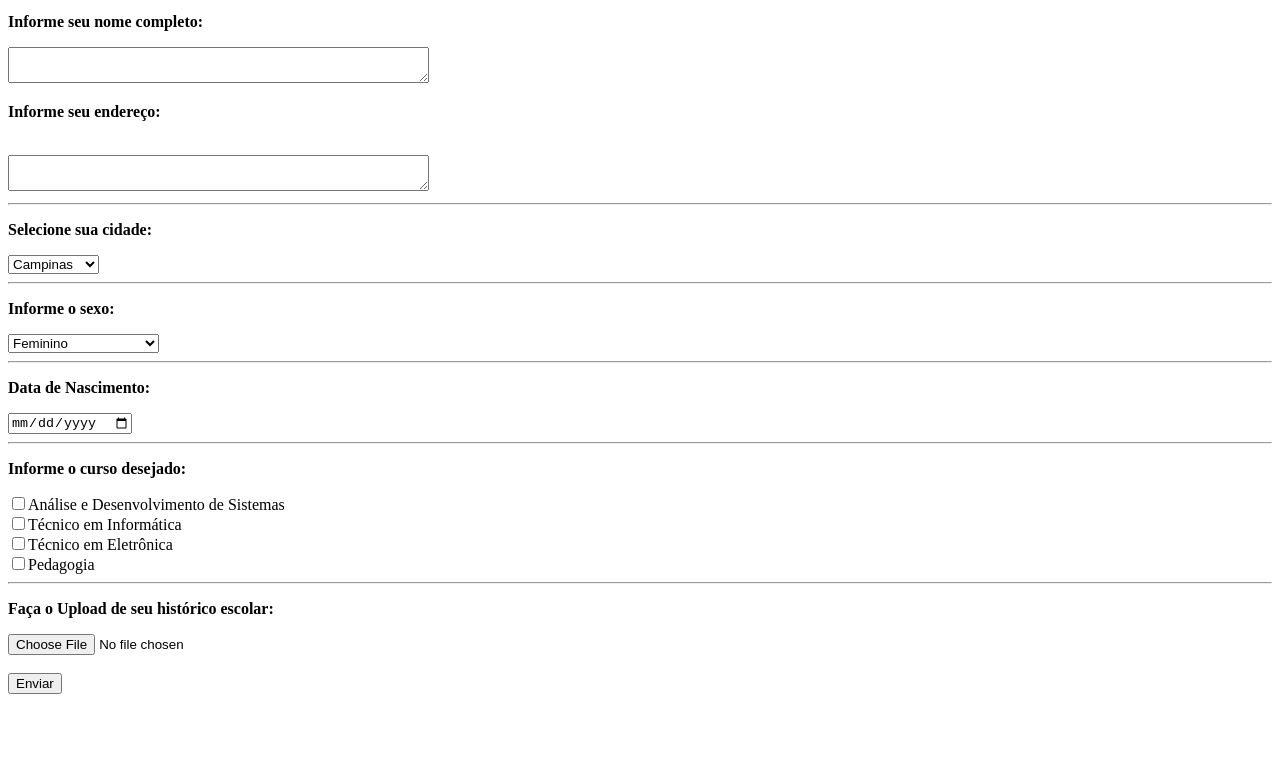
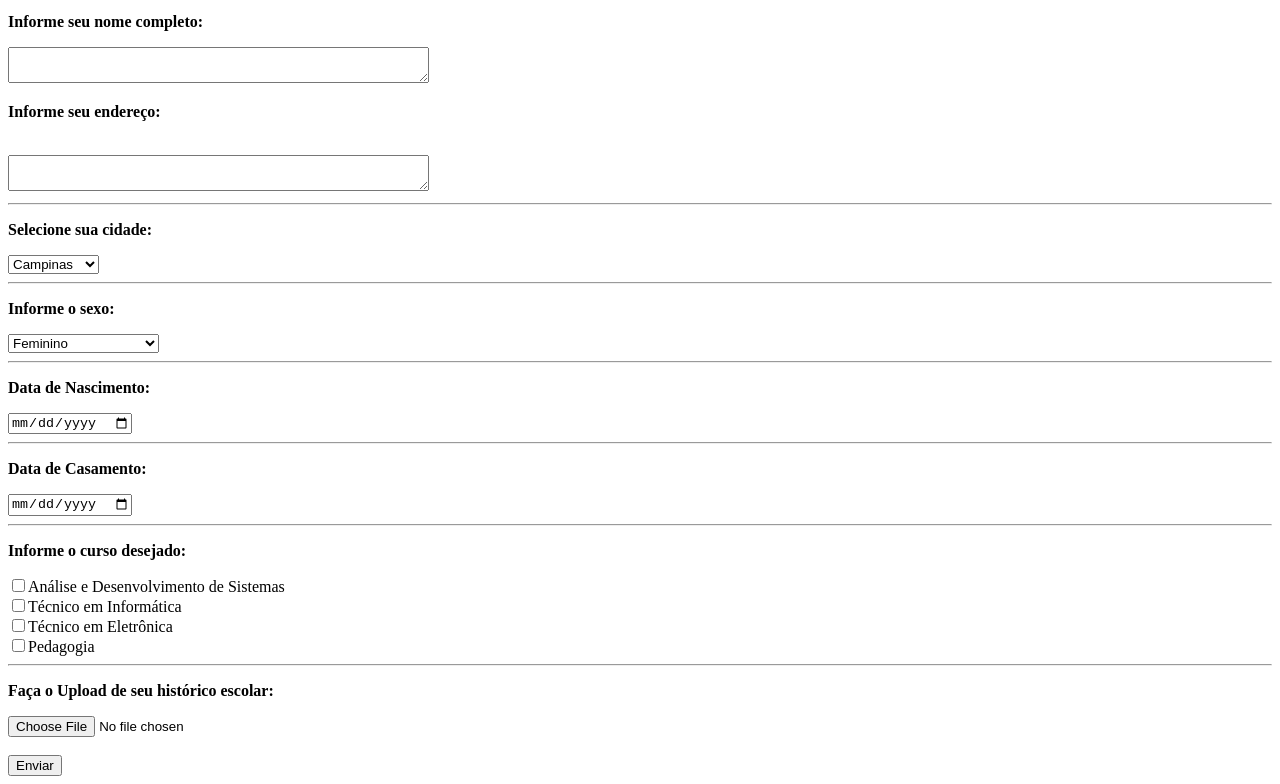
Before and after one commit to wilmahelenaa/paginapessoal, a plain HTML site: page index.html in a window 1280 px wide. Shown: the part 119-903 px from the top of the page. Before the commit the page ends 821 px from the top, so only its background shows below. Drawn offline with Linux system fonts and the light colour scheme.

Commit message:
New commit

```diff
--- a/index.html
+++ b/index.html
@@ -60,6 +60,14 @@
 
 </hr>
 
+<hr>
+<p><b>Data de Casamento:</b> </p>
+        <input type="date" id="casamento" name="casamento">
+
+
+</hr>
+
+
 <HR>
     <div>
     <p><b>Informe o curso desejado:</b> </p>
```
